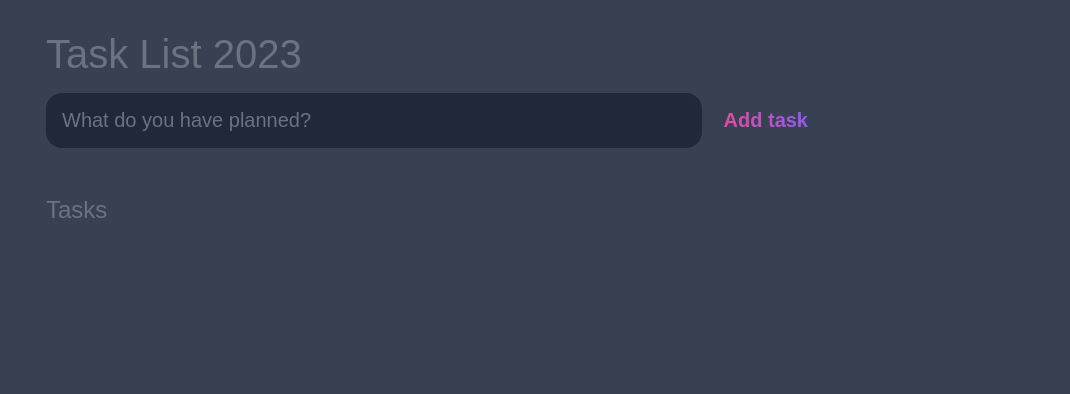
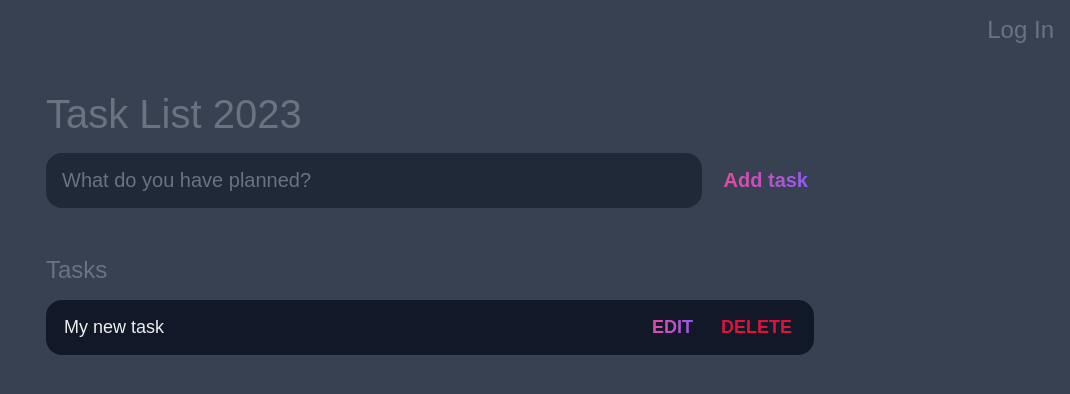
Before and after one commit to TeunKlaassens/CSE1500-Web-Technology-Assignment-One-HTML-and-CSS, a plain HTML site: page index.html in a window 1280 px wide. Shown: the whole page, without its empty margins (210-1280 px from the left). Drawn offline with Linux system fonts and the light colour scheme.

Commit message:
index.html

```diff
--- a/index.html
+++ b/index.html
@@ -9,6 +9,9 @@
     <link rel="stylesheet" href="main.css" />
 </head>
 <body>
+    <nav class="navbar">
+        <a href="login.html" class="btn">Log In</a>
+    </nav>
     <header>
         <h1>Task List 2023</h1>
         <form id="new-task-form">
@@ -30,7 +33,7 @@
 
             <div id="tasks">
 
-                <!-- <div class= "task">
+                <div class= "task">
                     <div class="content">
                         <input
                             type="text"
@@ -43,7 +46,7 @@
                         <button class="delete">Delete</button>
                     </div>
 
-                </div> -->
+                </div>
 
             </div>
         </section>
--- a/main.css
+++ b/main.css
@@ -149,3 +149,18 @@ main {
 .task .actions .delete {
     color: crimson;
 }
+
+.navbar {
+    background-color: #374151;
+}
+
+.btn {
+    color: #374151;
+    text-decoration: none;
+    border: none;
+    font-size: 1.5rem;
+    font-weight: 300;
+    color: var(--grey);
+    margin: 1rem;
+    float: right;
+}
```
Also changed, not shown: 1 other file.
